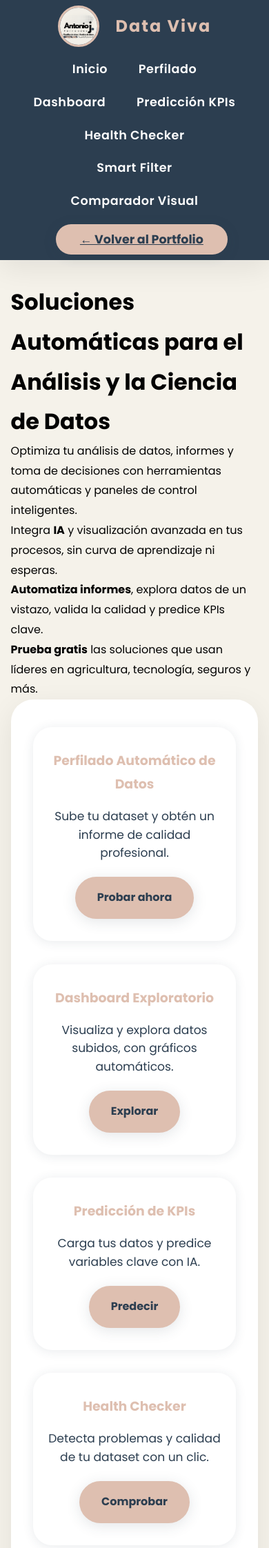
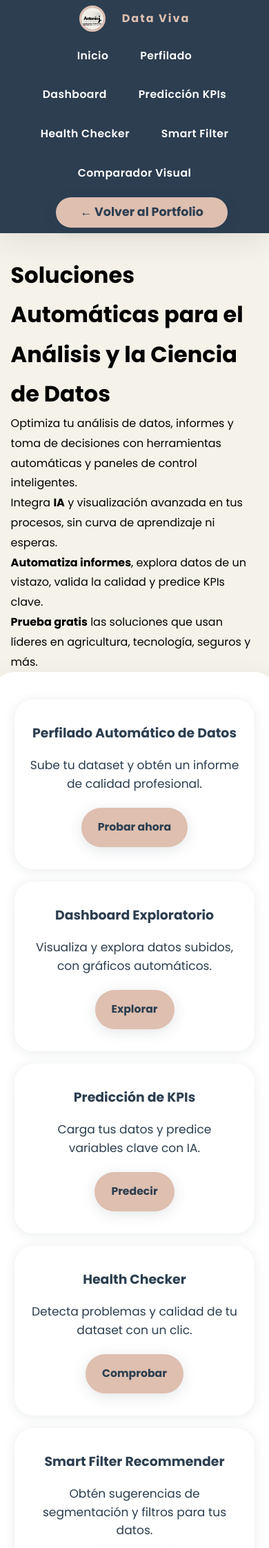
Before and after one commit to AntonioJFdez/App-Data-Viva, a Flask app: page / in a window 390 px wide. Shown: the top 2244 px of the page at 69% size. Run offline with Flask 3, Linux system fonts and the light colour scheme.

Commit message:
Update app.css

```diff
--- a/static/css/app.css
+++ b/static/css/app.css
@@ -9,7 +9,7 @@
   --border-radius: 2rem;
   --box-shadow: 0 12px 40px rgba(0, 0, 0, 0.08);
   --transition: all 0.3s cubic-bezier(0.4, 0, 0.2, 1);
-  --header-height: 80px;
+  --header-height: 82px;
   --content-maxwidth: 1200px;
   --card-maxwidth: 370px;
 }
@@ -23,6 +23,7 @@ body {
   background: var(--background);
   min-height: 100vh;
   width: 100vw;
+  overflow-x: hidden;
 }
 
 .container {
@@ -49,37 +50,52 @@ header {
 }
 
 .nav-logo img {
-  width: 60px; height: 60px; border-radius: 50%; border: 3px solid var(--secondary);
+  width: 56px; height: 56px; border-radius: 50%; border: 3px solid var(--secondary);
 }
 
 .nav-logo span {
-  color: var(--secondary); font-size: 1.5rem; font-weight: bold; letter-spacing: 2px; margin-left: 0.5rem;
+  color: var(--secondary); font-size: 1.47rem; font-weight: bold; letter-spacing: 2px; margin-left: 0.5rem; white-space: nowrap;
 }
 
 nav ul {
-  display: flex; gap: 2.2rem; list-style: none; justify-content: center; align-items: center;
+  display: flex; gap: 2.1rem; list-style: none; align-items: center; margin: 0;
 }
 
 nav a {
-  color: var(--white); text-decoration: none; font-size: 1.1rem; font-weight: 600; letter-spacing: 0.03em;
-  padding: 0.4rem 0.9rem; border-radius: 1.5rem; transition: background 0.2s;
+  color: var(--white); text-decoration: none; font-size: 1.09rem;
+  font-weight: 600; letter-spacing: 0.03em;
+  padding: 0.39rem 0.93rem; border-radius: 1.4rem;
+  transition: background 0.2s, color 0.2s;
+  display: inline-block; text-align: center;
+  white-space: nowrap;
 }
 
-nav a:hover {
-  background: var(--secondary); color: var(--primary);
-}
+nav a:hover { background: var(--secondary); color: var(--primary);}
 
-/* Botón Volver al Portfolio */
 .cta-nav {
-  background: var(--secondary); color: var(--primary); font-weight: 700;
-  border-radius: 2.3rem; padding: 1rem 2.2rem; margin-left: 1.3rem; font-size: 1.09rem;
-  border: none; box-shadow: 0 4px 20px rgba(44,62,80,0.13); transition: background 0.18s, color 0.18s, transform 0.18s;
-  display: flex; align-items: center; justify-content: center; height: 44px; min-width: 180px;
+  background: var(--secondary);
+  color: var(--primary) !important;
+  font-weight: 700;
+  border-radius: 2.3rem;
+  padding: 1rem 2.2rem;
+  margin-left: 1.3rem;
+  font-size: 1.09rem;
+  border: none;
+  box-shadow: 0 4px 20px rgba(44,62,80,0.13);
+  transition: background 0.18s, color 0.18s, transform 0.18s;
+  align-self: center;
+  text-decoration: none;
+  line-height: 1.3;
+  display: flex; align-items: center; justify-content: center; height: 44px;
+  min-width: 180px;
   white-space: nowrap;
 }
 
 .cta-nav:hover {
-  background: var(--primary); color: var(--secondary); border: 2px solid var(--secondary); text-decoration: underline;
+  background: var(--primary);
+  color: var(--secondary) !important;
+  border: 2px solid var(--secondary);
+  text-decoration: underline;
   transform: scale(1.03) translateY(-2px);
 }
 
@@ -176,7 +192,7 @@ nav a:hover {
 }
 
 .project-title {
-  color: var(--secondary); font-weight: bold; font-size: 1.18rem; margin-bottom: 1rem;
+  color: var(--primary); font-weight: bold; font-size: 1.18rem; margin-bottom: 1rem;
 }
 
 .project-desc {
@@ -221,35 +237,44 @@ footer {
   margin-top: 2rem; font-size: 1rem; border-top-left-radius: 1.7rem; border-top-right-radius: 1.7rem;
 }
 
+.footer-contactos {
+  margin-top: 0.7rem;
+  display: flex; flex-wrap: wrap; justify-content: center; gap: 1.7rem;
+}
+
+.footer-contactos a {
+  color: var(--secondary); text-decoration: none; display:inline-flex; align-items:center; gap:0.48rem; font-size:1.07rem;
+}
+
+.footer-contactos a:hover { color: var(--white);}
+
+.footer-derechos {
+  margin-top: 1.4rem;
+  color: var(--white);
+  font-size: 1.08rem;
+  font-weight: 500;
+  text-align: center;
+  width: 100%;
+}
+
 /* ==== RESPONSIVE ==== */
 @media (max-width: 900px) {
   .container { padding: 2rem 0; }
-  .nav-container { flex-direction: column; gap: 1.1rem; }
+  .nav-container { flex-direction: column; gap: 0.9rem; height: auto;}
   nav ul { flex-wrap: wrap; justify-content: center; gap: 1rem; }
-  .hero .container { padding: 3.2rem 1rem 2rem 1rem; }
-  .about-content { flex-direction: column; text-align: center; }
-  .download-grid { flex-direction: column; gap: 1.5rem; }
-  .skills-container { flex-direction: column; gap: 1.5rem; }
+  .projects-grid { gap: 1.15rem;}
+  .hero-info-card { max-width: 99vw;}
 }
 
 @media (max-width: 600px) {
-  .hero h1 { font-size: 2.1rem; }
-  .hero h2 { font-size: 1.13rem; }
-  .cta-button { font-size: 1rem; padding: 1rem 2rem; }
-  .download-card { padding: 1.2rem 0.7rem; }
-  .about-section { padding-left: 1.2rem; padding-right: 1.2rem; }
-  #about .bio { padding-left: 0.3rem; padding-right: 0.3rem; }
-  .skills-section .section-title { text-align: center; }
-  .skills-container { flex-direction: column; align-items: center; }
-  .skill-category { text-align: center; margin-left: 0; margin-right: 0; max-width: 100%; min-width: 0; padding-left: 0.5rem; padding-right: 0.5rem;}
-  .skills-grid { flex-direction: column; align-items: center; }
-  .skill { width: 100%; margin: 0.18rem 0; text-align: center; word-break: break-word;}
-  .contact-section { padding-left: 1.2rem; padding-right: 1.2rem; }
-  .contact-form input, .contact-form textarea { padding-left: 1rem; padding-right: 1rem;}
+  .nav-logo img { width: 38px; height: 38px;}
+  .nav-logo span { font-size: 1rem;}
+  nav a { font-size: 0.98rem; }
+  .cta-button, .button, button, input[type="submit"] { font-size: 0.98rem; padding: 0.9rem 1.5rem; min-width: 110px;}
+  .project-card { max-width: 96vw;}
 }
 
 @media (max-width: 700px) {
-  #cv .download-grid { margin-top: 0.7rem !important; margin-bottom: 0.7rem !important;}
-  #cv .download-card { margin-top: 0.8rem !important; margin-bottom: 0.8rem !important; padding-top: 1.2rem !important; padding-bottom: 1.2rem !important;}
-  .download-section { padding: 1.5rem 1.2rem 1.5rem 1.2rem !important; margin-left: 0.5rem !important; margin-right: 0.5rem !important; border-radius: 1.3rem;}
+  .project-card { min-width: 89vw; max-width: 99vw;}
+  .projects-grid { max-width: 99vw;}
 }
```
